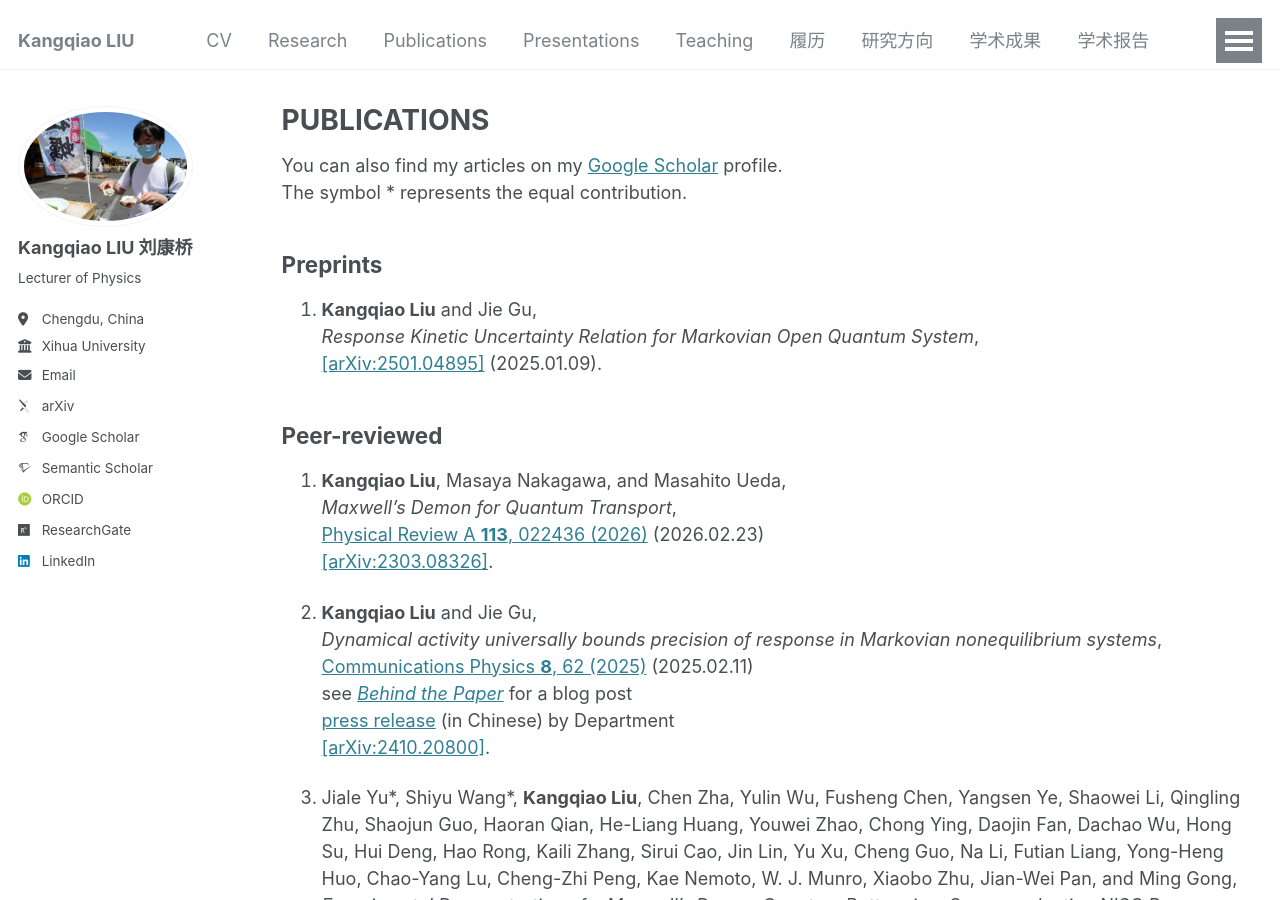
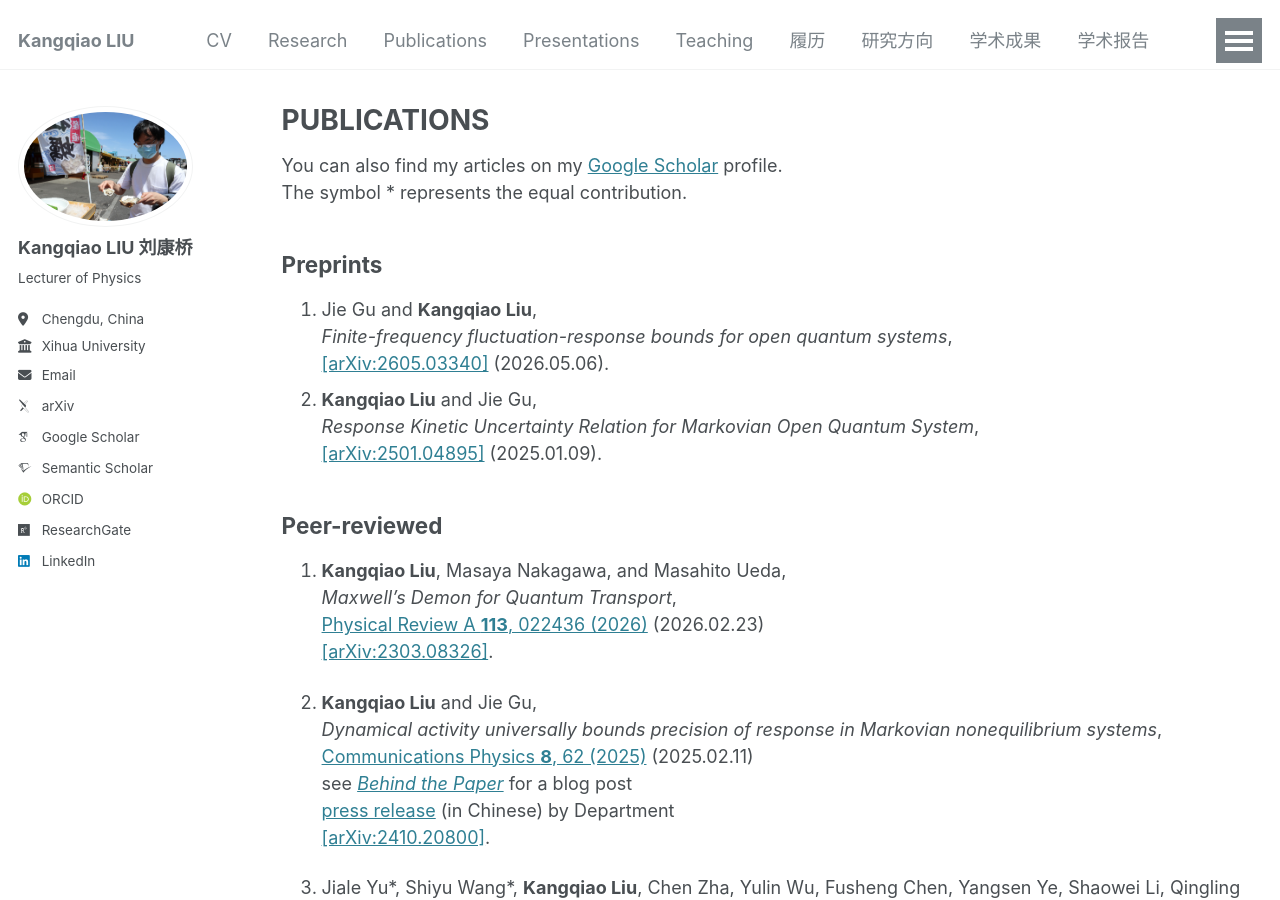
Before and after one commit to KangqiaoLiu/KangqiaoLiu.github.io, a Jekyll site: the page built from _pages/publications.md, in a window 1280 px wide and 900 px high. Built offline with Jekyll 4.4.1, drawn with Linux system fonts in a browser that asks for light colours; some web fonts are replaced.

Commit message:
Update publications.md

```diff
--- a/_pages/publications.md
+++ b/_pages/publications.md
@@ -13,7 +13,10 @@
 The symbol \* represents the equal contribution.
 
 ## **Preprints**
-1. **Kangqiao Liu** and Jie Gu,<br />
+1. Jie Gu and **Kangqiao Liu**,<br />
+  *Finite-frequency fluctuation-response bounds for open quantum systems*,<br />
+  [[arXiv:2605.03340]](https://arxiv.org/abs/2605.03340) (2026.05.06).
+2. **Kangqiao Liu** and Jie Gu,<br />
   *Response Kinetic Uncertainty Relation for Markovian Open Quantum System*,<br />
   [[arXiv:2501.04895]](https://arxiv.org/abs/2501.04895) (2025.01.09).
 
```
